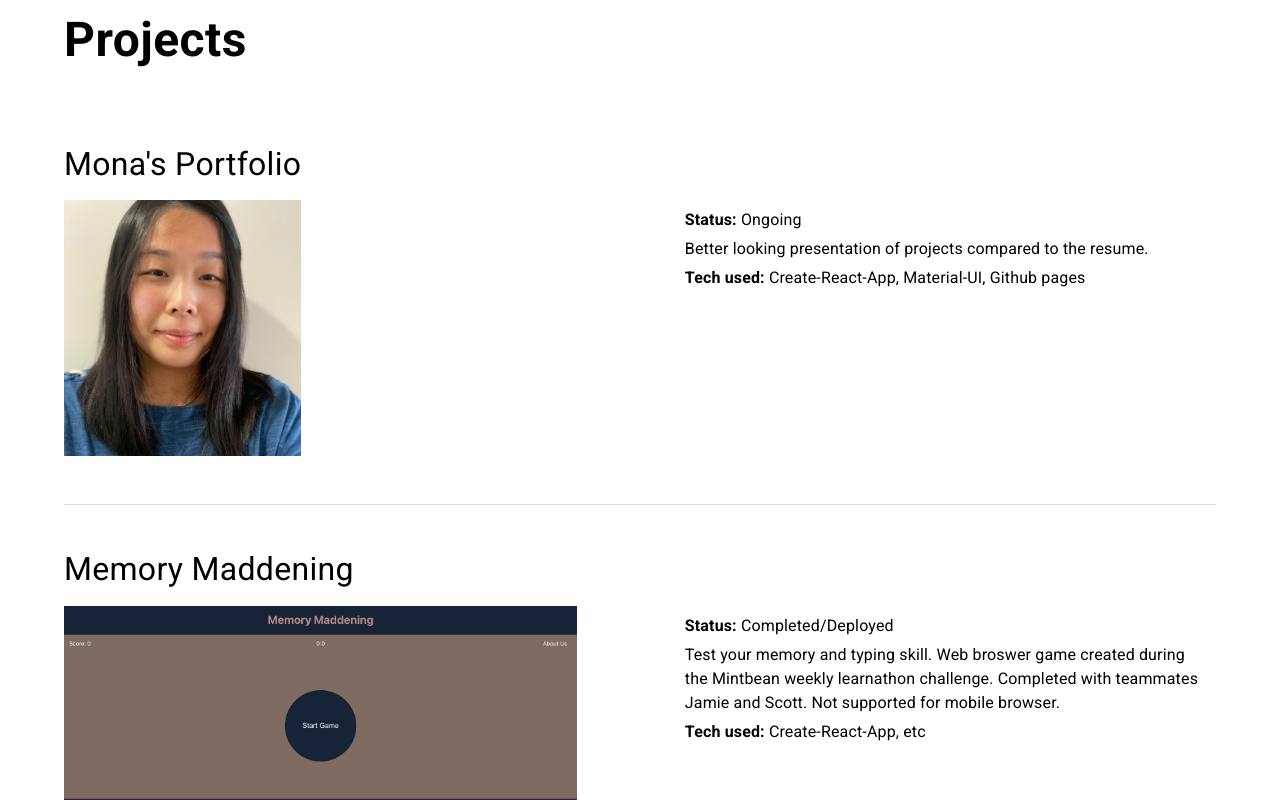
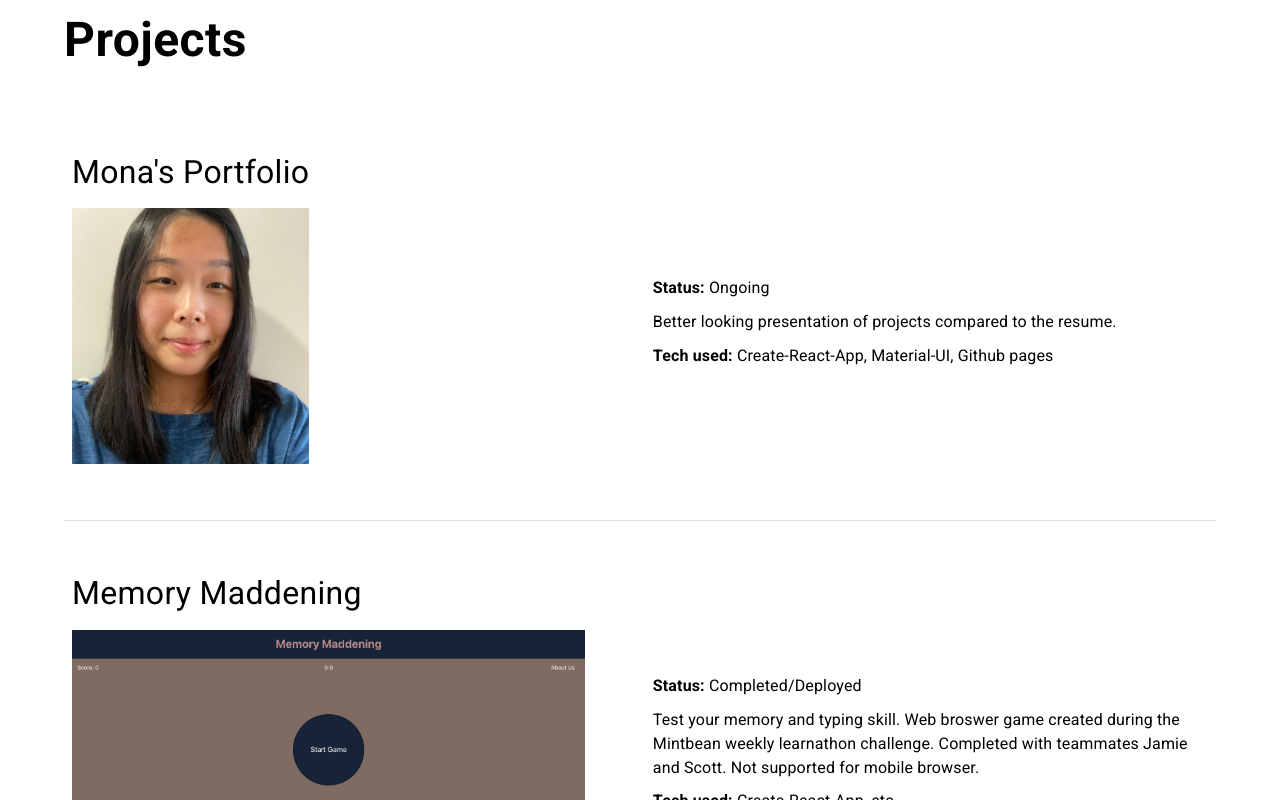
Before and after one commit to catmemberMona/portfolio, a React (Create React App) app: page / in a window 1280 px wide. Shown: the part 1700-2500 px from the top of the page. Built offline with nearby package versions, Linux system fonts and the light colour scheme.

Commit message:
adjusted layout for projects to allow wrapping of text description will move below image depending on view size

```diff
--- a/src/Components/Project.js
+++ b/src/Components/Project.js
@@ -8,7 +8,7 @@ import {
 
 function ProjectNameAndImage({ title, image, video }){
   return (
-    <div style={{ flex: 2 }}>
+    <div style={{ flex: 2, padding: '.5em' }}>
       <div>
         <Typography style={styles.projectTitle}>{title}</Typography>
       </div>
@@ -58,6 +58,7 @@ const styles = {
     display: 'flex',
     flex: 1,
     marginTop: '1.5em',
+    flexWrap: 'wrap,'
   },
   projectTitle: {
     fontWeight: 400,
@@ -72,9 +73,12 @@ const styles = {
     marginBottom: '3em',
   },
   description: {
-    paddingTop: "5em",
-    paddingLeft: '5em',
+    display: 'flex',
+    flexDirection: 'column',
     flex: 2,
+    minWidth: 300,
+    justifyContent: 'center',
+
   },
   spacing: {
     margin: '.3em'
--- a/src/Components/projectData.js
+++ b/src/Components/projectData.js
@@ -39,8 +39,8 @@ export default [
     video: (
       <iframe
         display='block'
-        width='100%'
-        height='110%'
+        width='90%'
+        height='100%'
         src='https://www.youtube-nocookie.com/embed/VGoNcz_78Ns'
         title='YouTube video player'
         frameborder='0'
```
